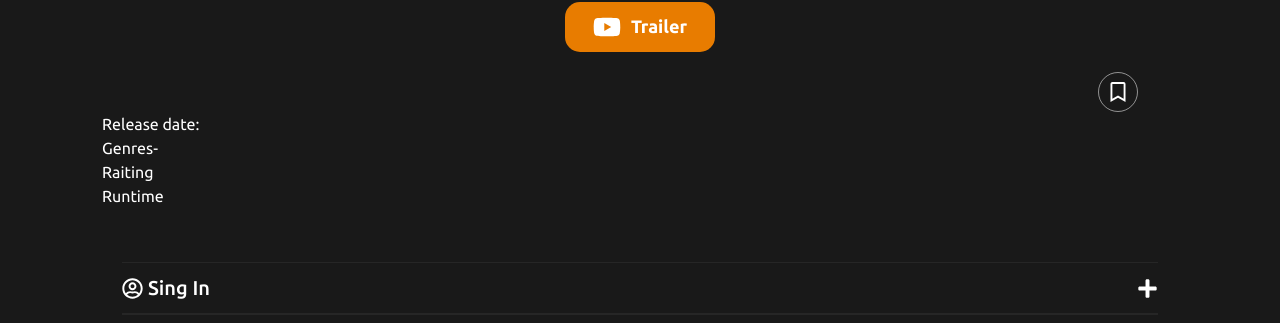
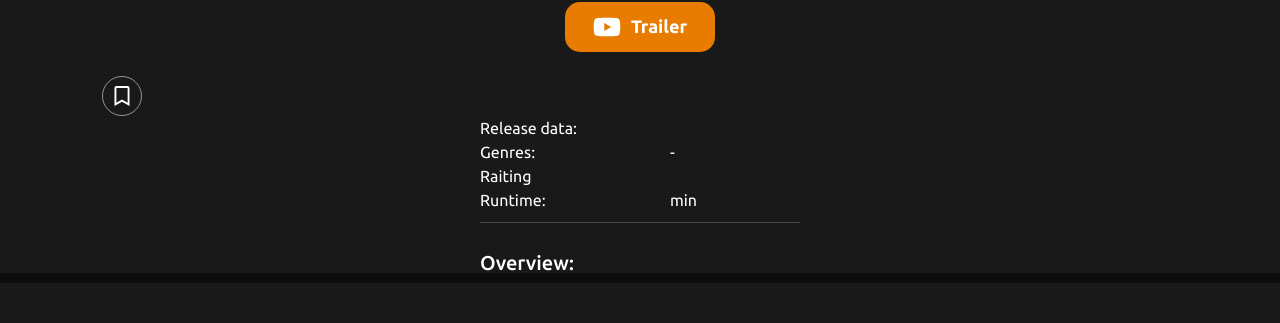
Before and after one commit to yur-dov/Trailix, a React (Vite) app: page /tranding/1 in a window 1280 px wide. Shown: the part 390-713 px from the top of the page. Built offline with nearby package versions, Linux system fonts and the light colour scheme; no server answers.

Commit message:
corect film details

```diff
--- a/src/components/TrandingFilms/TrandFilmDetails/TrandFilmDetails.jsx
+++ b/src/components/TrandingFilms/TrandFilmDetails/TrandFilmDetails.jsx
@@ -30,7 +30,7 @@ function TrandFilmDetails() {
     fetchData();
   }, [id]);
 
-  const { title, poster_path, genres, release_date, runtime, vote_average } =
+  const { title, poster_path, genres, release_date, runtime, vote_average, overview } =
     film;
 
   return (
@@ -49,8 +49,8 @@ function TrandFilmDetails() {
           Trailer
         </Link>
       </div>
-      <div className={s.titleWrapper}>
         <h3 className={s.title}>{title}</h3>
+
         <button
           onClick={() => setIsBookmarked(!isBookmarked)}
           className={s.btnBookmark}
@@ -61,29 +61,26 @@ function TrandFilmDetails() {
             <FaRegBookmark className={s.iconBookmark} />
           )}
         </button>
+
+      <div className={s.itemDescription}>
+        <span className={s.textDescription}>Release data:</span>
+        <span className={s.textDescription}>{release_date}</span>
+        <span className={s.textDescription}>Genres:</span>
+        <span className={s.textDescription}> {Array.isArray(genres) && genres.length > 0
+              ? genres.map((g) => g.name).join(", ")
+              : "-"}</span>
+        <span className={s.textDescription}>Raiting</span>
+        <span className={s.textDescription}>{vote_average}</span>
+        <span className={s.textDescription}>Runtime:</span>
+        <span className={s.textDescription}>{runtime} min</span>
+        <span className={s.textDescription}></span>
+        <span className={s.textDescription}></span>
       </div>
-      <ul>
-        <li>
-          <span>Release date:</span>
-          <span>{release_date}</span>
-        </li>
-        <li>
-          <span>Genres</span>
-          <span>
-            {Array.isArray(genres) && genres.length > 0
-              ? genres.map((g) => g.name).join(", ")
-              : "-"}
-          </span>
-        </li>
-        <li>
-          <span>Raiting</span>
-          <span>{vote_average}</span>
-        </li>
-        <li>
-          <span>Runtime</span>
-          <span>{runtime}</span>
-        </li>
-      </ul>
+      <div className={s.overviewWrapper}>
+        <h4 className={s.overviewTitle}>Overview:</h4>
+        <p className={s.overviewText}>{overview}</p>
+      </div>
+
     </Container>
   );
 }
--- a/src/components/TrandingFilms/TrandFilmDetails/TrandFilmDetails.module.css
+++ b/src/components/TrandingFilms/TrandFilmDetails/TrandFilmDetails.module.css
@@ -53,14 +53,18 @@
   padding: 0 40px;
   display: flex;
   justify-content: space-between;
+  align-items: center;
 }
 
 .title {
   font-family: Ubuntu;
-  font-weight: 400;
-  font-size: 16px;
+  font-weight: 700;
+  font-size: 20px;
   line-height: 100%;
   letter-spacing: 0%;
+  margin-left: auto;
+  margin-right: auto;
+  display: inline-block;
 }
 
 .btnBookmark {
@@ -78,3 +82,37 @@
   width: 20px;
   height: 20px;
 }
+.itemDescription{
+  width: 320px;
+  margin-left: auto;
+  margin-right: auto;
+  display: flex;
+  flex-wrap: wrap;
+  justify-content: space-between;
+  padding-bottom: 10px;
+  border-bottom: 1px solid rgba(255, 255, 255, 0.2);
+}
+.textDescription{
+  display: inline-block;
+  width: 130px;
+}
+.overviewWrapper{
+  margin-top: 30px;
+  margin-left: auto;
+  margin-right: auto;
+  width: 320px;
+}
+.overviewTitle{
+  margin-bottom: 10px;
+  font-family: Ubuntu;
+  font-weight: 500;
+  font-size: 20px;
+  line-height: 100%;
+  letter-spacing: 0%;
+}
+.overviewText{
+  font-family: Ubuntu;
+  font-weight: 300;
+  font-size: 14px;
+  line-height: 120%;
+}
--- a/src/components/TrandingFilms/TrandingFilms.jsx
+++ b/src/components/TrandingFilms/TrandingFilms.jsx
@@ -23,6 +23,7 @@ function TrandingFilms() {
       } catch (error) {
         console.error("Error fetching trending movies:", error);
       }
+
     };
     getTrandFilms();
   }, []);
```
